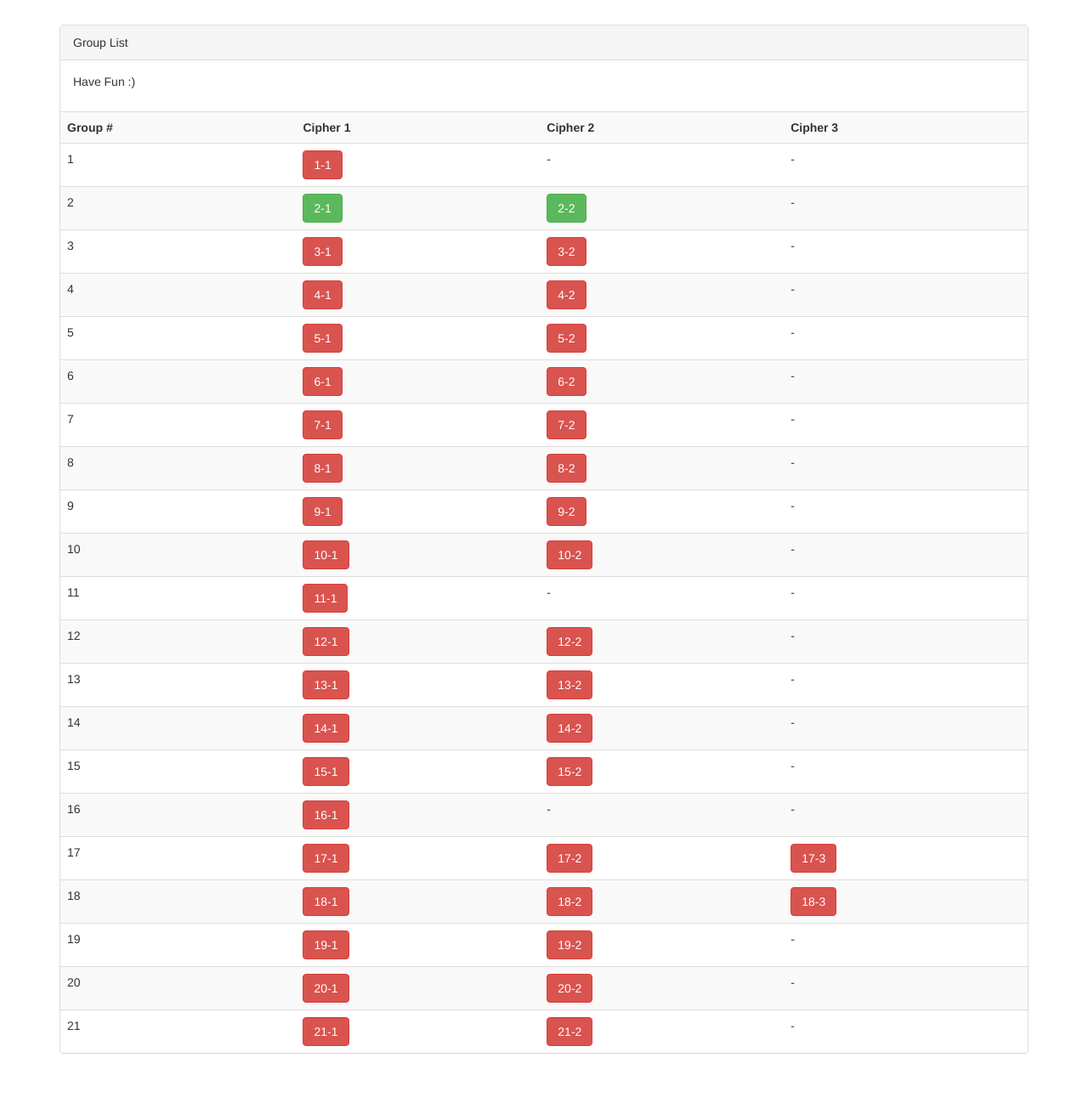
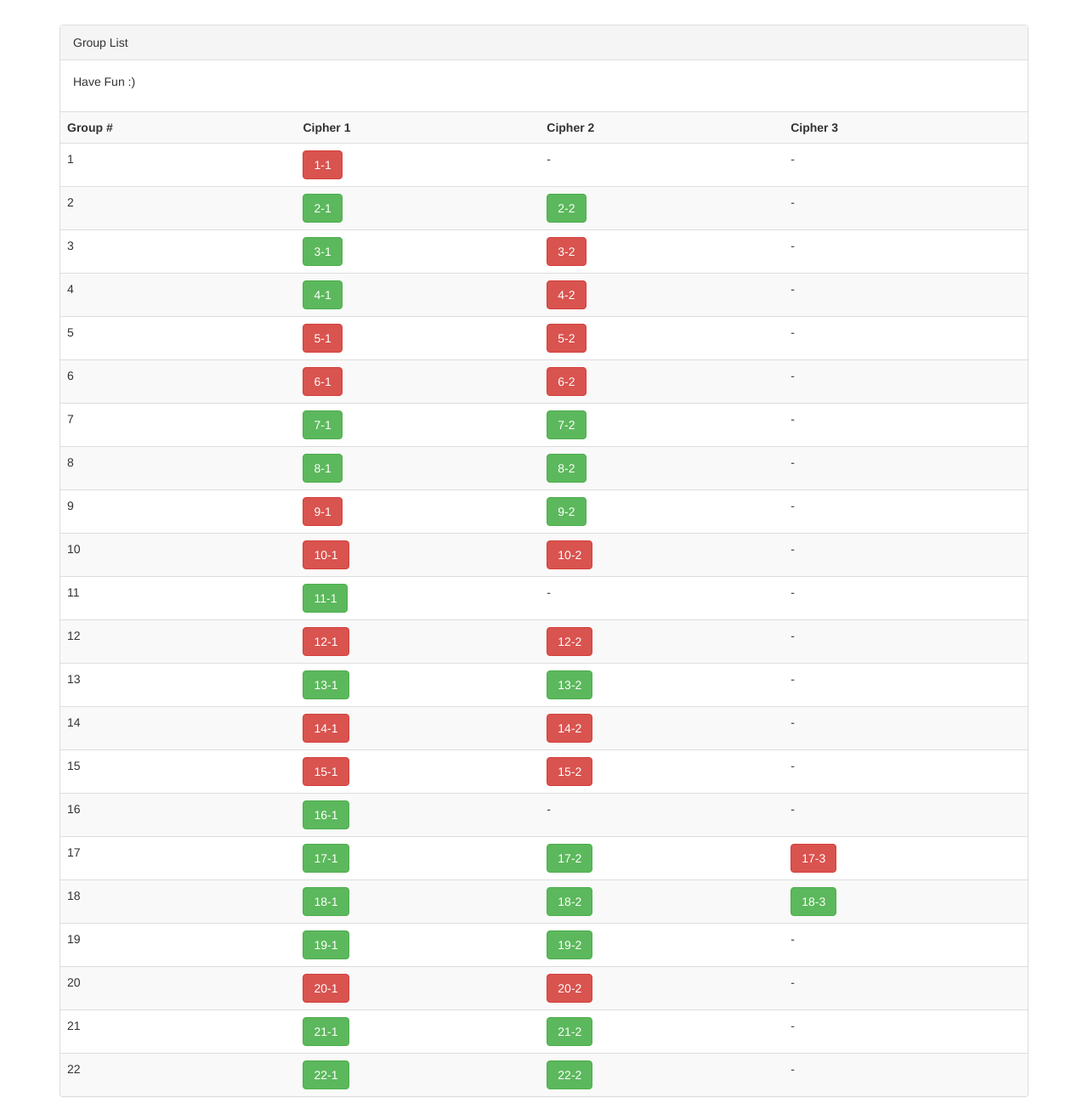
Before and after one commit to wuhao21/c2, a Django app: template templates/attack/list.html in a window 1280 px wide. Shown: the part 51-1362 px from the top of the page at 85% size. Before the commit the page ends 1291 px from the top, so only its background shows below. Run offline with Django 3.2, Linux system fonts and the light colour scheme; the template is opened without the code that fills it, so the values that code supplies are empty; some libraries are stand-ins or nearby versions.

Commit message:
update attack-list

```diff
--- a/templates/attack/list.html
+++ b/templates/attack/list.html
@@ -36,20 +36,20 @@
   	</tr>
   	<tr>
     	<td>3</td>
-    	<td><a class="btn btn-danger" href="#">3-1</a></td>
+    	<td><a class="btn btn-success" href="{% url 'group-detail' gid='3-1'%}">3-1</a></td>
     	<td><a class="btn btn-danger" href="#">3-2</a></td>
     	<td>-</td>
   	</tr>
   	<tr>
     	<td>4</td>
-    	<td><a class="btn btn-danger" href="#">4-1</a></td>
+    	<td><a class="btn btn-success" href="{% url 'group-detail' gid='4-1'%}">4-1</a></td>
     	<td><a class="btn btn-danger" href="#">4-2</a></td>
     	<td>-</td>
   	</tr>
   	<tr>
     	<td>5</td>
     	<td><a class="btn btn-danger" href="#">5-1</a></td>
-    	<td><a class="btn btn-danger" href="#">5-2</a></td>
+    	<td><a class="btn btn-danger" href="{% url 'group-detail' gid='5-2'%}">5-2</a></td>
     	<td>-</td>
   	</tr>
   	<tr>
@@ -60,20 +60,20 @@
   	</tr>
   	<tr>
     	<td>7</td>
-    	<td><a class="btn btn-danger" href="#">7-1</a></td>
-    	<td><a class="btn btn-danger" href="#">7-2</a></td>
+    	<td><a class="btn btn-success" href="{% url 'group-detail' gid='7-1'%}">7-1</a></td>
+    	<td><a class="btn btn-success" href="{% url 'group-detail' gid='7-2'%}">7-2</a></td>
     	<td>-</td>
   	</tr>
   	<tr>
     	<td>8</td>
-    	<td><a class="btn btn-danger" href="#">8-1</a></td>
-    	<td><a class="btn btn-danger" href="#">8-2</a></td>
+    	<td><a class="btn btn-success" href="{% url 'group-detail' gid='8-1'%}">8-1</a></td>
+    	<td><a class="btn btn-success" href="{% url 'group-detail' gid='8-2'%}">8-2</a></td>
     	<td>-</td>
   	</tr>
   	<tr>
     	<td>9</td>
     	<td><a class="btn btn-danger" href="#">9-1</a></td>
-    	<td><a class="btn btn-danger" href="#">9-2</a></td>
+    	<td><a class="btn btn-success" href="{% url 'group-detail' gid='9-2'%}">9-2</a></td>
     	<td>-</td>
   	</tr>
   	<tr>
@@ -84,7 +84,7 @@
   	</tr>
   	<tr>
     	<td>11</td>
-    	<td><a class="btn btn-danger" href="#">11-1</a></td>
+    	<td><a class="btn btn-success" href="{% url 'group-detail' gid='11-1'%}">11-1</a></td>
     	<td>-</td>
     	<td>-</td>
   	</tr>
@@ -96,8 +96,8 @@
   	</tr>
   	<tr>
     	<td>13</td>
-    	<td><a class="btn btn-danger" href="#">13-1</a></td>
-    	<td><a class="btn btn-danger" href="#">13-2</a></td>
+    	<td><a class="btn btn-success" href="{% url 'group-detail' gid='13-1'%}">13-1</a></td>
+    	<td><a class="btn btn-success" href="{% url 'group-detail' gid='13-2'%}">13-2</a></td>
     	<td>-</td>
   	</tr>
   	<tr>
@@ -114,26 +114,26 @@
   	</tr>
   	<tr>
     	<td>16</td>
-    	<td><a class="btn btn-danger" href="#">16-1</a></td>
+    	<td><a class="btn btn-success" href="{% url 'group-detail' gid='16-1'%}">16-1</a></td>
     	<td>-</td>
     	<td>-</td>
   	</tr>
   	<tr>
     	<td>17</td>
-    	<td><a class="btn btn-danger" href="#">17-1</a></td>
-    	<td><a class="btn btn-danger" href="#">17-2</a></td>
+    	<td><a class="btn btn-success" href="{% url 'group-detail' gid='17-1'%}">17-1</a></td>
+    	<td><a class="btn btn-success" href="{% url 'group-detail' gid='17-2'%}">17-2</a></td>
     	<td><a class="btn btn-danger" href="#">17-3</a></td>
   	</tr>
   	<tr>
     	<td>18</td>
-    	<td><a class="btn btn-danger" href="#">18-1</a></td>
-    	<td><a class="btn btn-danger" href="#">18-2</a></td>
-    	<td><a class="btn btn-danger" href="#">18-3</a></td>
+    	<td><a class="btn btn-success" href="{% url 'group-detail' gid='18-1'%}">18-1</a></td>
+    	<td><a class="btn btn-success" href="{% url 'group-detail' gid='18-2'%}">18-2</a></td>
+    	<td><a class="btn btn-success" href="{% url 'group-detail' gid='18-3'%}">18-3</a></td>
   	</tr>
   	<tr>
     	<td>19</td>
-    	<td><a class="btn btn-danger" href="#">19-1</a></td>
-    	<td><a class="btn btn-danger" href="#">19-2</a></td>
+    	<td><a class="btn btn-success" href="{% url 'group-detail' gid='19-1'%}">19-1</a></td>
+    	<td><a class="btn btn-success" href="{% url 'group-detail' gid='19-2'%}">19-2</a></td>
     	<td>-</td>
   	</tr>
   	<tr>
@@ -144,8 +144,14 @@
   	</tr>
   	<tr>
     	<td>21</td>
-    	<td><a class="btn btn-danger" href="#">21-1</a></td>
-    	<td><a class="btn btn-danger" href="#">21-2</a></td>
+    	<td><a class="btn btn-success" href="{% url 'group-detail' gid='21-1'%}">21-1</a></td>
+    	<td><a class="btn btn-success" href="{% url 'group-detail' gid='21-2'%}">21-2</a></td>
+    	<td>-</td>
+  	</tr>
+  	<tr>
+    	<td>22</td>
+    	<td><a class="btn btn-success" href="{% url 'group-detail' gid='22-1'%}">22-1</a></td>
+    	<td><a class="btn btn-success" href="{% url 'group-detail' gid='22-2'%}">22-2</a></td>
     	<td>-</td>
   	</tr>
 
```
